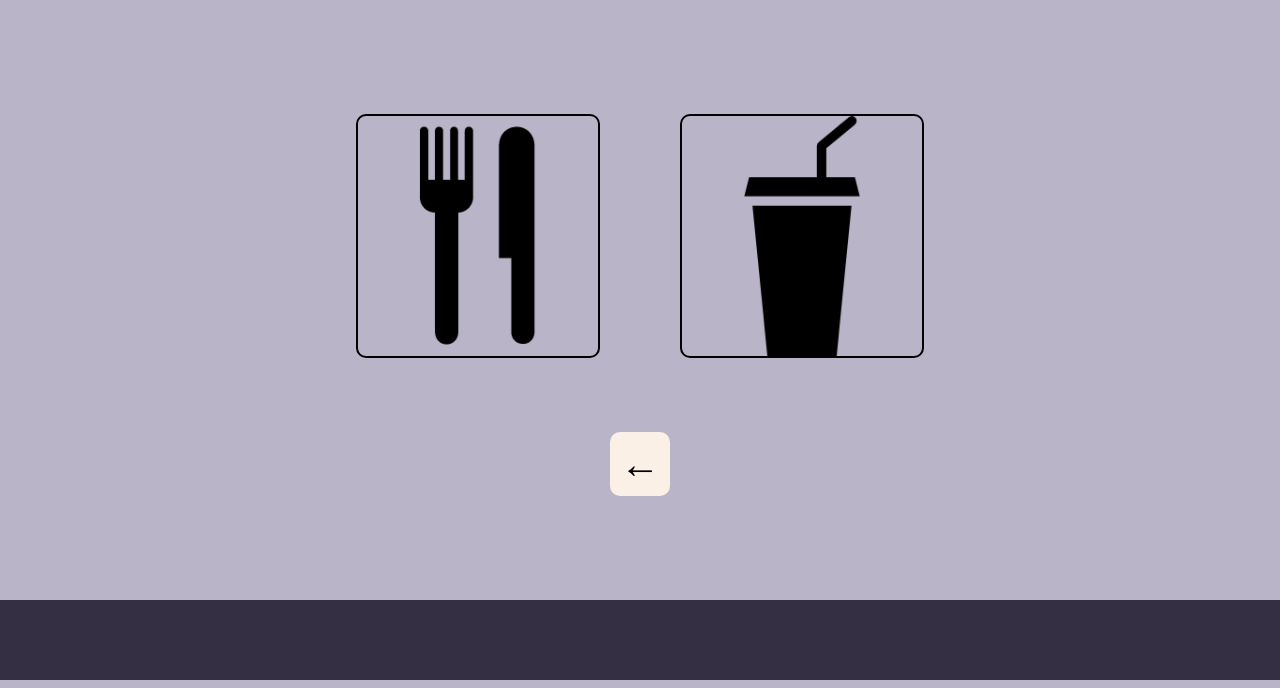
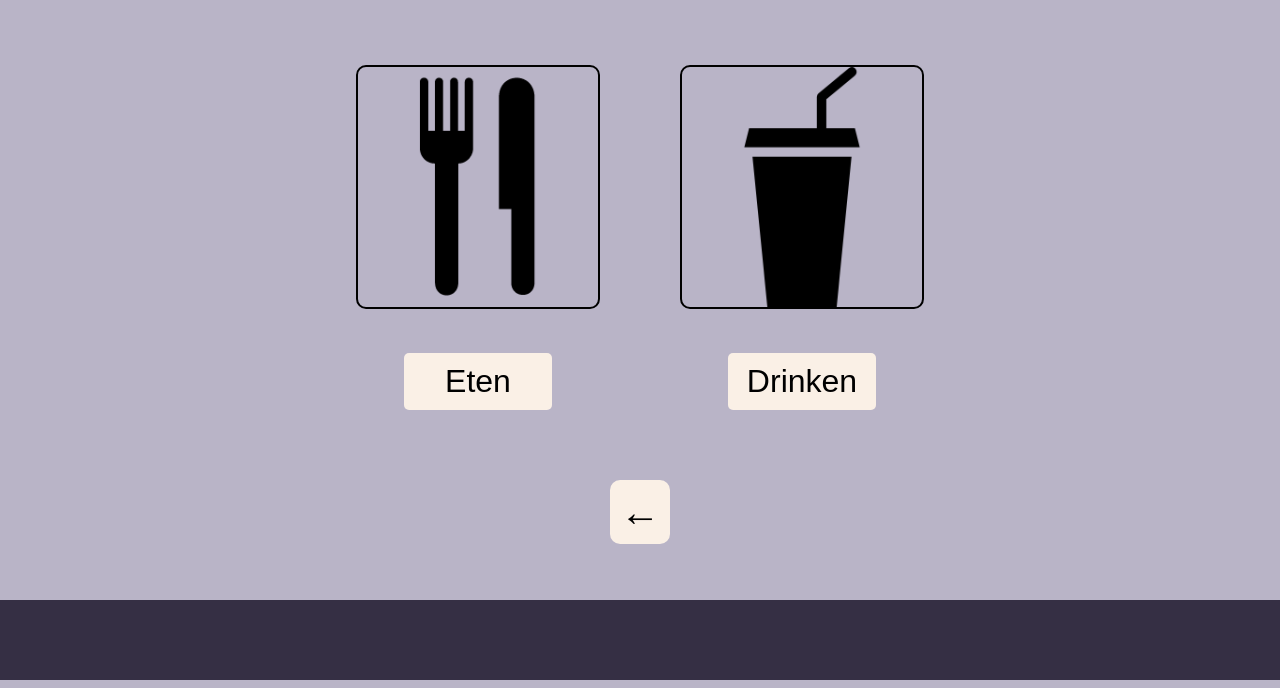
Before and after one commit to ThijsKraaijenbos/EatSimple, a PHP site: page /types.html in a window 1280 px wide. Shown: the part 112-800 px from the top of the page. Run offline with PHP 8.4, Linux system fonts and the light colour scheme.

Commit message:
Buttons met text op types.html

```diff
--- a/css/index.css
+++ b/css/index.css
@@ -84,10 +84,28 @@ footer {
     gap: 10vh;
 }
 
+.food-drinks div {
+    display: flex;
+    flex-direction: column;
+    align-items: center;
+    gap: 5vh;
+}
+
 .types_main img {
     height: 30vh;
     border: 2px solid black;
     border-radius: 10px;
+}
+
+.types-button {
+    background-color: #FAF0E6;
+    color: black;
+    font-size: 2rem;
+    text-align: center;
+    text-decoration: none;
+    border-radius: 5px;
+    padding: 10px;
+    width: 10vw;
 }
 
 
@@ -153,7 +171,6 @@ article button {
 
 .drinken-main h1 {
     font-family: "Vujahday Script", cursive;
-    letter-spacing: 5px;
     font-size: 5rem;
 }
 
--- a/types.html
+++ b/types.html
@@ -18,14 +18,12 @@
 
     <div class="food-drinks">
         <div>
-            <a href="eten.html">
-                <img src="img/food_img/food.png" alt="">
-            </a>
+            <a href="eten.html"><img src="img/food_img/food.png" alt=""></a>
+            <a class="types-button" href="eten.html">Eten</a>
         </div>
         <div>
-            <a href="drinken.html">
-                <img src="img/food_img/drinks.png" alt="">
-            </a>
+            <a href="drinken.html"><img src="img/food_img/drinks.png" alt=""></a>
+            <a class="types-button" href="drinken.html">Drinken</a>
         </div>
     </div>
     <div>
```
